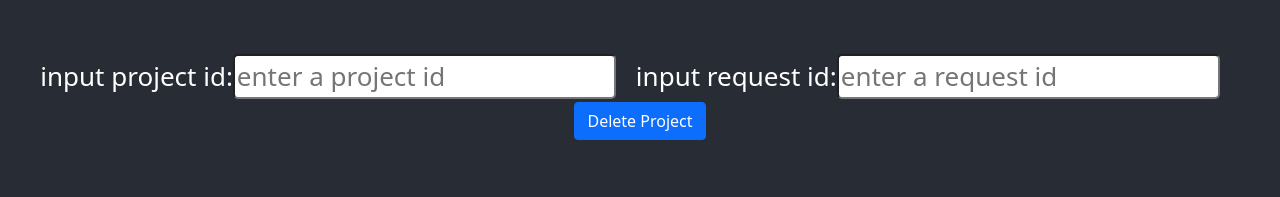
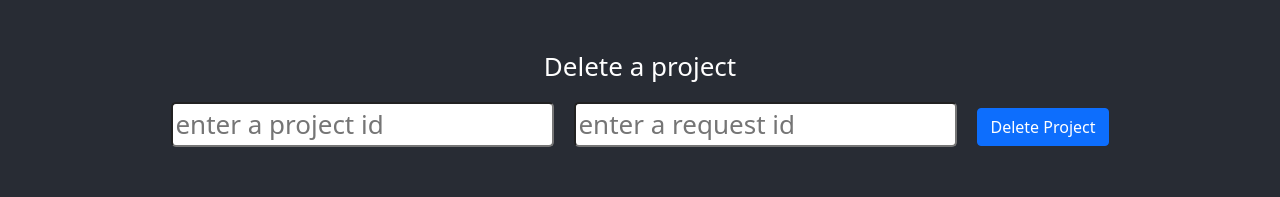
Before and after one commit to LinlinlinlinW/Citi-Budgeting-FE, a React (Create React App) app: page / in a window 1280 px wide. Shown: the part 591-788 px from the top of the page. Built offline with nearby package versions, Linux system fonts and the light colour scheme; no server answers.

Commit message:
Update Delete.tsx

```diff
--- a/src/components/Delete.tsx
+++ b/src/components/Delete.tsx
@@ -20,14 +20,13 @@ function DeleteOneProject(): void {
 
   return (
     <div className="Delete">
+      <p>Delete a project</p>
       <label >
-        input project id:
         <input type="text" placeholder="enter a project id" value={project_id}
         style={{marginRight: "20px",  borderRadius: "5px"}}
         onChange ={e =>setProjectID(e.target.value)}></input>
       </label>
       <label >
-        input request id:
         <input type="text" placeholder="enter a request id" value={request_id}
         style={{marginRight: "20px",  borderRadius: "5px"}}
         onChange ={e =>setRequestID(e.target.value)}></input>
```
